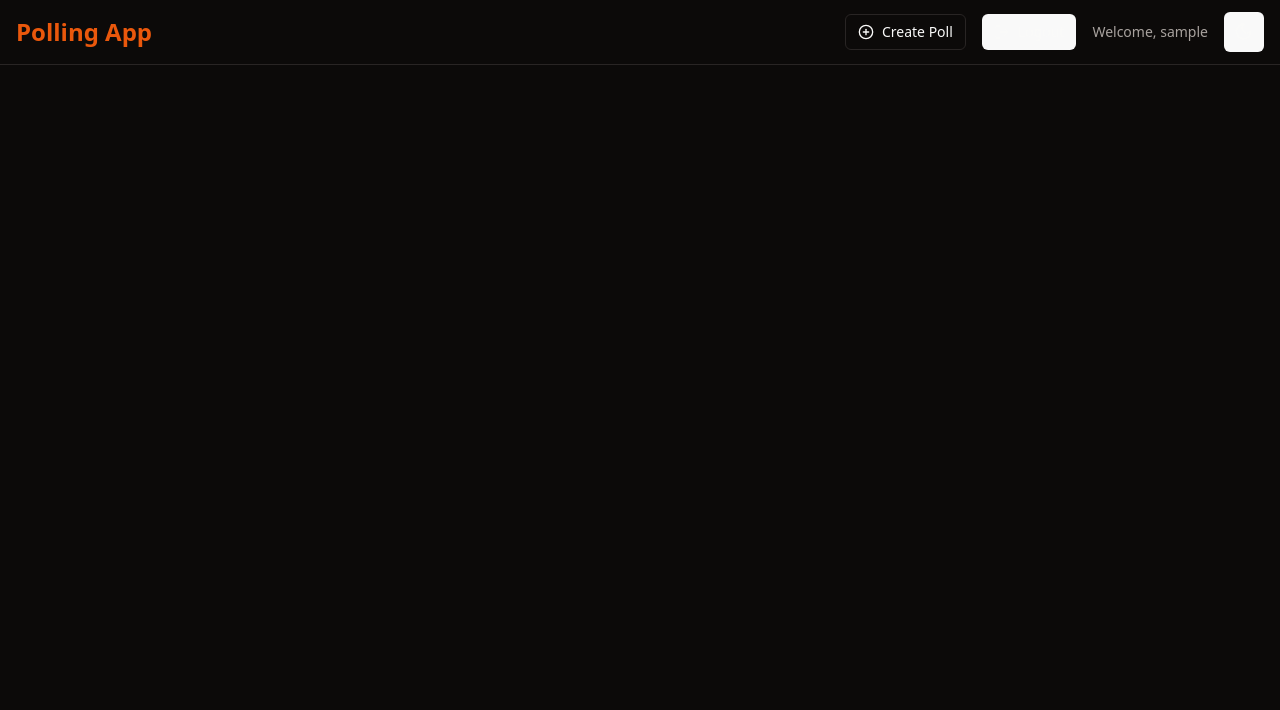
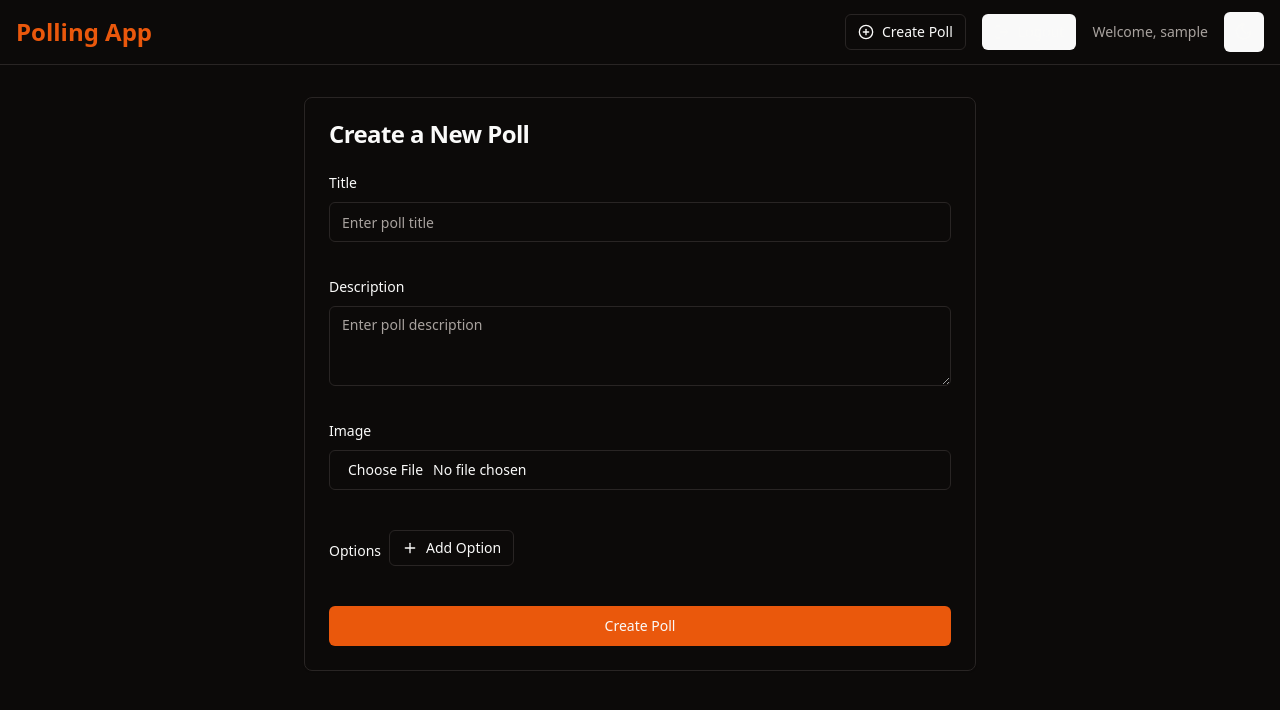
Before and after one commit to ZaeemT/polling-app, a React (Vite) app in the folder client/: page /create-poll in a window 1280 px wide. Shown: the top 710 px of the page. Built offline with nearby package versions, Linux system fonts and the light colour scheme; sample sign-in values are in the browser's storage.

Commit message:
Add: Create poll from client side

```diff
--- a/client/src/App.tsx
+++ b/client/src/App.tsx
@@ -1,11 +1,13 @@
 import { BrowserRouter as Router, Routes, Route } from 'react-router-dom'
 import { ThemeProvider } from "@/components/theme-provider"
 import { AuthProvider } from "./contexts/AuthContext"
+import ProtectedRoute from './components/ProtectedRoutes'
 import SignIn from './views/auth/Login'
 import { Toaster } from './components/ui/toaster'
 import SignUp from './views/auth/Register'
 import Navbar from './components/Navbar'
 import Polls from './views/poll/Polls'
+import AddPoll from './views/poll/AddPoll'
 
 function App() {
   return (
@@ -19,6 +21,14 @@ function App() {
                 <Route path='/' element={<Polls />} />
                 <Route path='/login' element={<SignIn />} />
                 <Route path='/register' element={<SignUp />} />
+                <Route
+                path="/create-poll"
+                element={
+                  <ProtectedRoute>
+                    <AddPoll />
+                  </ProtectedRoute>
+                }
+              />
               </Routes>
             </main>
             <Toaster />
--- /dev/null
+++ b/client/src/components/ui/textarea.tsx
@@ -0,0 +1,22 @@
+import * as React from "react"
+
+import { cn } from "@/lib/utils"
+
+const Textarea = React.forwardRef<
+  HTMLTextAreaElement,
+  React.ComponentProps<"textarea">
+>(({ className, ...props }, ref) => {
+  return (
+    <textarea
+      className={cn(
+        "flex min-h-[80px] w-full rounded-md border border-input bg-background px-3 py-2 text-base ring-offset-background placeholder:text-muted-foreground focus-visible:outline-none focus-visible:ring-2 focus-visible:ring-ring focus-visible:ring-offset-2 disabled:cursor-not-allowed disabled:opacity-50 md:text-sm",
+        className
+      )}
+      ref={ref}
+      {...props}
+    />
+  )
+})
+Textarea.displayName = "Textarea"
+
+export { Textarea }
--- a/client/src/services/api.service.ts
+++ b/client/src/services/api.service.ts
@@ -1,5 +1,6 @@
 import axios, { AxiosInstance, AxiosResponse, AxiosError, InternalAxiosRequestConfig } from 'axios';
 import { constants } from '../utils/constants';
+import { GetToken } from './auth.service';
 
 // Setting up the Axios instance
 const axiosService: AxiosInstance = axios.create({
@@ -29,8 +30,10 @@ const api: AxiosInstance = axios.create({
 // Request interceptor
 api.interceptors.request.use(
   (config: InternalAxiosRequestConfig) => {
-    config.headers.set('Content-Type', 'application/json');
+    let token = GetToken();
+    // config.headers.set('Content-Type', 'application/json');
     config.headers.set('Access-Control-Allow-Origin', '*');
+    config.headers.set('Authorization', `Bearer ${token}`);
 
 
     return config;
--- a/client/src/services/poll.service.ts
+++ b/client/src/services/poll.service.ts
@@ -1,7 +1,17 @@
-import {apiUrl, constants} from '../utils/constants';
+import { apiUrl } from '../utils/constants';
 import { GET, POST } from './api.service.wrapper';
 
 export const GetPolls = async () => {
     const response = await GET(apiUrl.poll);
     return response;
 }
+
+export const CreatePoll = async (data: any) => {
+    const config = {
+        headers: {
+            "content-type": "multipart/form-data",
+        },
+    }
+    const response = await POST(apiUrl.create_poll, data, config);
+    return response;
+}
--- a/client/src/utils/constants.ts
+++ b/client/src/utils/constants.ts
@@ -10,4 +10,5 @@ export const apiUrl = {
   login: 'login',
   register: 'register',
   poll: 'poll',
+  create_poll: 'poll/create-poll',
 }
--- /dev/null
+++ b/client/src/views/poll/AddPoll.tsx
@@ -0,0 +1,175 @@
+import { useState } from 'react'
+import { useNavigate } from 'react-router-dom'
+import { useForm, useFieldArray } from 'react-hook-form'
+import { zodResolver } from '@hookform/resolvers/zod'
+import * as z from 'zod'
+import { useToast } from '@/hooks/use-toast'
+import { Button } from '@/components/ui/button'
+import { Input } from '@/components/ui/input'
+import { Textarea } from '@/components/ui/textarea'
+import { Card, CardHeader, CardTitle, CardContent } from '@/components/ui/card'
+import { Form, FormControl, FormField, FormItem, FormLabel, FormMessage } from '@/components/ui/form'
+import { X, Plus, Loader2 } from 'lucide-react'
+import { CreatePoll } from '@/services/poll.service'
+
+const pollSchema = z.object({
+    title: z.string().min(3, { message: 'Title must be at least 3 characters long' }),
+    description: z.string().min(10, { message: 'Description must be at least 10 characters long' }),
+    image: z.any().refine((file) => file instanceof File && file.size <= 5000000, `Max image size is 5MB.`),
+    options: z.array(z.string().min(1, { message: 'Option text is required' }))
+        .min(2, { message: 'At least two options are required' })
+        .max(5, { message: 'Maximum of five options allowed' })
+})
+
+type PollFormValues = z.infer<typeof pollSchema>
+
+export default function AddPoll() {
+    const [isLoading, setIsLoading] = useState(false)
+    const navigate = useNavigate()
+    const { toast } = useToast()
+
+    const form = useForm<PollFormValues>({
+        resolver: zodResolver(pollSchema),
+        defaultValues: {
+            title: '',
+            description: '',
+            options: ['', '']
+        }
+    })
+
+    const { fields, append, remove } = useFieldArray({
+        name: 'options',
+        control: form.control
+    })
+
+    const onSubmit = async (values: PollFormValues) => {
+        setIsLoading(true)
+        try {
+            const formData = new FormData()
+            formData.append('title', values.title)
+            formData.append('description', values.description)
+            formData.append('image', values.image as File)
+            values.options.forEach((option, index) => {
+                formData.append(`options[${index}]`, option)
+            })
+
+            const response = await CreatePoll(formData)
+            toast({
+                title: 'Poll Created',
+                description: 'Your poll has been successfully created.',
+            })
+            navigate(`/polls/${response.data._id}`)
+        } catch (error) {
+            toast({
+                title: 'Error',
+                description: 'Failed to create poll. Please try again.',
+                variant: 'destructive',
+            })
+        } finally {
+            setIsLoading(false)
+        }
+    }
+
+    return (
+        <Card className="w-full max-w-2xl mx-auto">
+            <CardHeader>
+                <CardTitle>Create a New Poll</CardTitle>
+            </CardHeader>
+            <CardContent>
+                <Form {...form}>
+                    <form onSubmit={form.handleSubmit(onSubmit)} className="space-y-8">
+                        <FormField
+                            control={form.control}
+                            name="title"
+                            render={({ field }) => (
+                                <FormItem>
+                                    <FormLabel>Title</FormLabel>
+                                    <FormControl>
+                                        <Input placeholder="Enter poll title" {...field} />
+                                    </FormControl>
+                                    <FormMessage />
+                                </FormItem>
+                            )}
+                        />
+                        <FormField
+                            control={form.control}
+                            name="description"
+                            render={({ field }) => (
+                                <FormItem>
+                                    <FormLabel>Description</FormLabel>
+                                    <FormControl>
+                                        <Textarea placeholder="Enter poll description" {...field} />
+                                    </FormControl>
+                                    <FormMessage />
+                                </FormItem>
+                            )}
+                        />
+                        <FormField
+                            control={form.control}
+                            name="image"
+                            render={({ field }) => (
+                                <FormItem>
+                                    <FormLabel>Image</FormLabel>
+                                    <FormControl>
+                                        <Input
+                                            type="file"
+                                            accept="image/*"
+                                            onChange={(e) => {
+                                                const file = e.target.files?.[0]
+                                                field.onChange(file || null) // Pass the file or null
+                                            }}
+                                        />
+                                    </FormControl>
+                                    <FormMessage />
+                                </FormItem>
+                            )}
+                        />
+                        <div>
+                            <FormLabel>Options</FormLabel>
+                            {fields.map((field, index) => (
+                                <FormField
+                                    key={field.id}
+                                    control={form.control}
+                                    name={`options.${index}`}
+                                    render={({ field }) => (
+                                        <FormItem>
+                                            <FormControl>
+                                                <div className="flex items-center space-x-2 mt-2">
+                                                    <Input placeholder={`Option ${index + 1}`} {...field} />
+                                                    <Button
+                                                        type="button"
+                                                        variant="ghost"
+                                                        size="icon"
+                                                        onClick={() => remove(index)}
+                                                        disabled={fields.length <= 2}
+                                                    >
+                                                        <X className="h-4 w-4" />
+                                                    </Button>
+                                                </div>
+                                            </FormControl>
+                                            <FormMessage />
+                                        </FormItem>
+                                    )}
+                                />
+                            ))}
+                            <Button
+                                type="button"
+                                variant="outline"
+                                size="sm"
+                                className="m-2"
+                                onClick={() => append('')}
+                                disabled={fields.length >= 5}
+                            >
+                                <Plus className="h-4 w-4 mr-2" />
+                                Add Option
+                            </Button>
+                        </div>
+                        <Button type="submit" className="w-full" disabled={isLoading}>
+                            {isLoading ? <Loader2/> : 'Create Poll'}
+                        </Button>
+                    </form>
+                </Form>
+            </CardContent>
+        </Card>
+    )
+}
```
